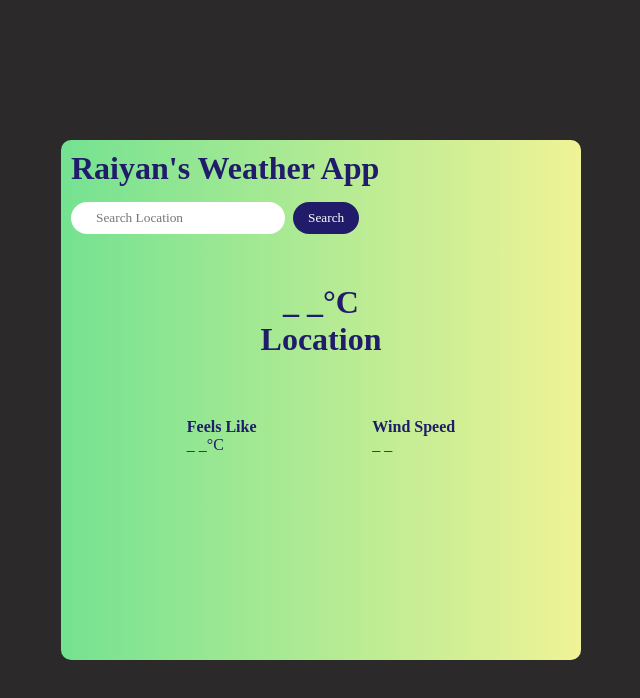
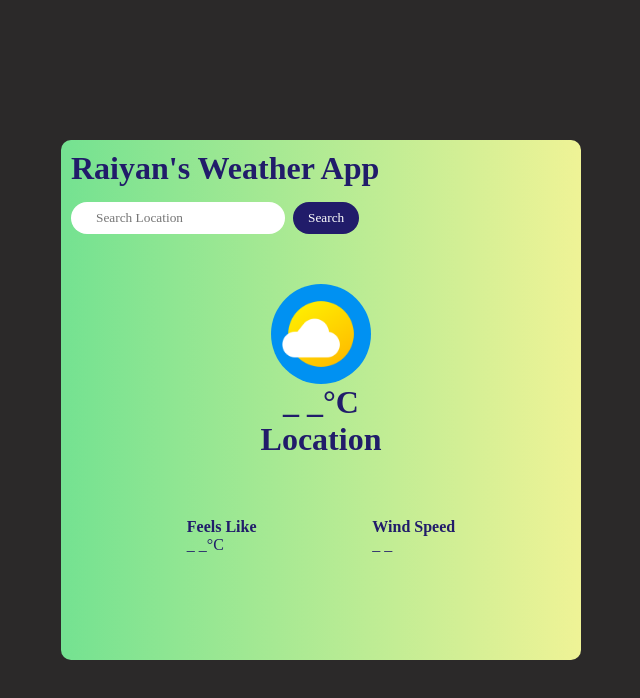
Before and after one commit to mushfiqueraiyan/WeatherApp, a plain HTML site: page index.html in a window 1280 px wide. Shown: the whole page, without its empty margins (319-959 px from the left). Drawn offline with Linux system fonts and the light colour scheme.

Commit message:
index.html

```diff
--- a/index.html
+++ b/index.html
@@ -15,7 +15,7 @@
                 <button>Search</button>
             </div>
             <div class="weatherSection">
-                <img src="unnamed.png" alt="">
+                <img src="weatherImg.png" alt="">
                 <h1 id="deg">_ _°C</h1>
                 <h1 id="city">Location</h1>
                 <p></p>
```
